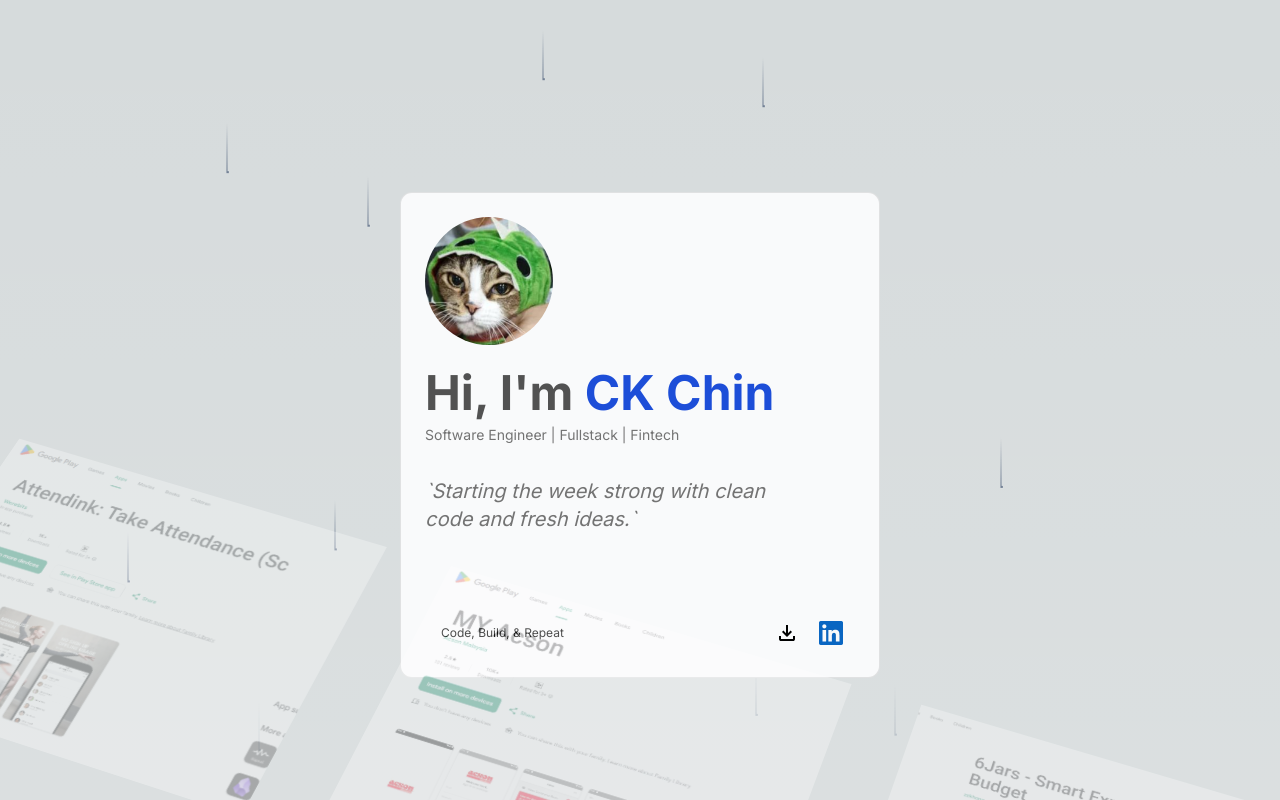
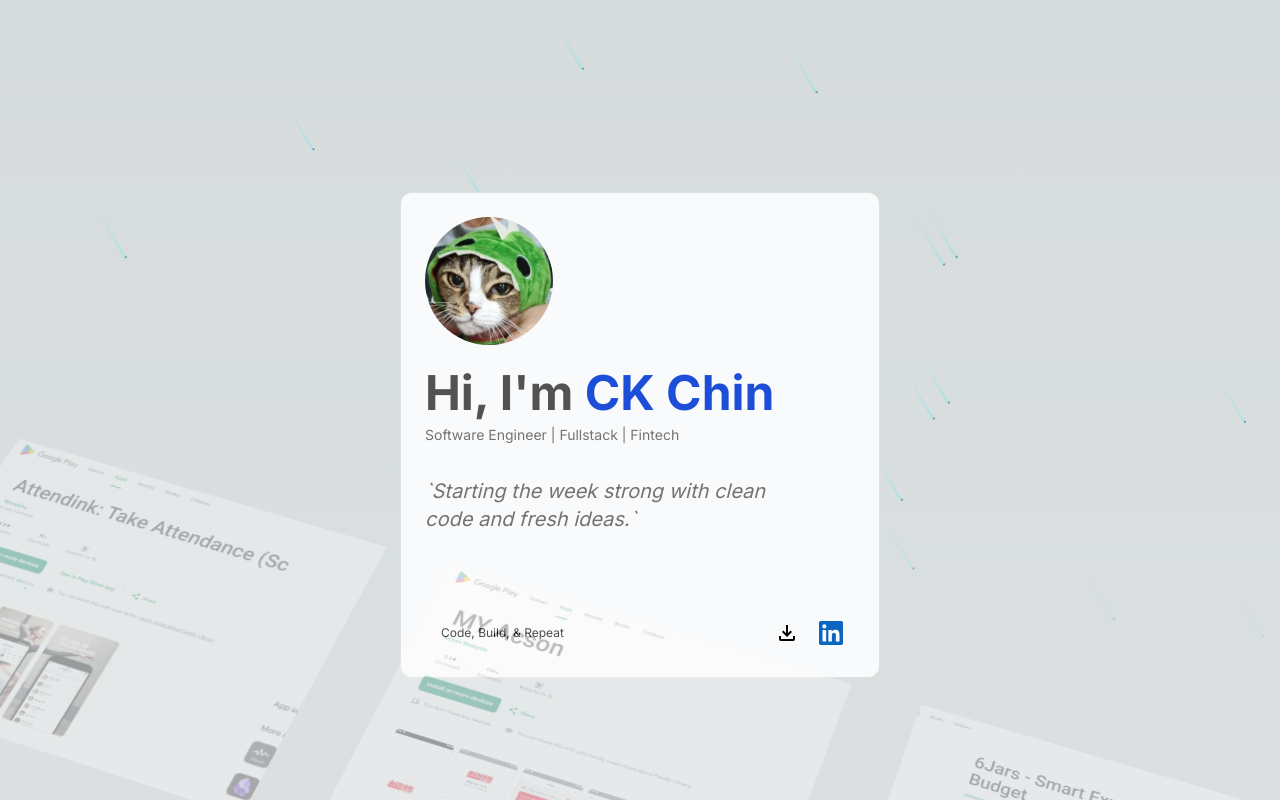
Before and after one commit to zzkhong/my-portfolio-v2, a Next.js app: page / in a window 1280 px wide. Shown: the top 800 px of the page. Built offline with nearby package versions, Linux system fonts and the light colour scheme.

Commit message:
feat: change angle of meteor

```diff
--- a/src/components/Meteor/index.tsx
+++ b/src/components/Meteor/index.tsx
@@ -22,7 +22,7 @@ export const Meteors = ({
           key={"meteor" + idx}
           className={cn(
             "animate-meteor-effect absolute top-0 h-0.5 w-0.5 rounded-[9999px] bg-slate-500 shadow-[0_0_0_1px_#ffffff10] rotate-[270deg]",
-            "before:content-[''] before:absolute before:top-0 before:transform before:-translate-y-[50%] before:w-[50px] before:h-[1px] before:bg-gradient-to-r before:from-[#64748b] before:to-transparent",
+            "before:content-[''] before:absolute before:top-0 before:transform before:-translate-y-[50%] before:w-[50px] before:h-[1px] before:bg-gradient-to-r before:from-[#00ffff75] before:to-transparent",
             className
           )}
           style={{
--- a/tailwind.config.ts
+++ b/tailwind.config.ts
@@ -25,10 +25,10 @@ const config: Config = {
       },
       keyframes: {
         meteor: {
-          "0%": { transform: "rotate(270deg) translateX(-50px)", opacity: "1" },
+          "0%": { transform: "rotate(240deg) translateX(-50px)", opacity: "1" },
           "70%": { opacity: "1" },
           "100%": {
-            transform: "rotate(270deg) translateX(-800px)",
+            transform: "rotate(240deg) translateX(-800px)",
             opacity: "0",
           },
         },
```
